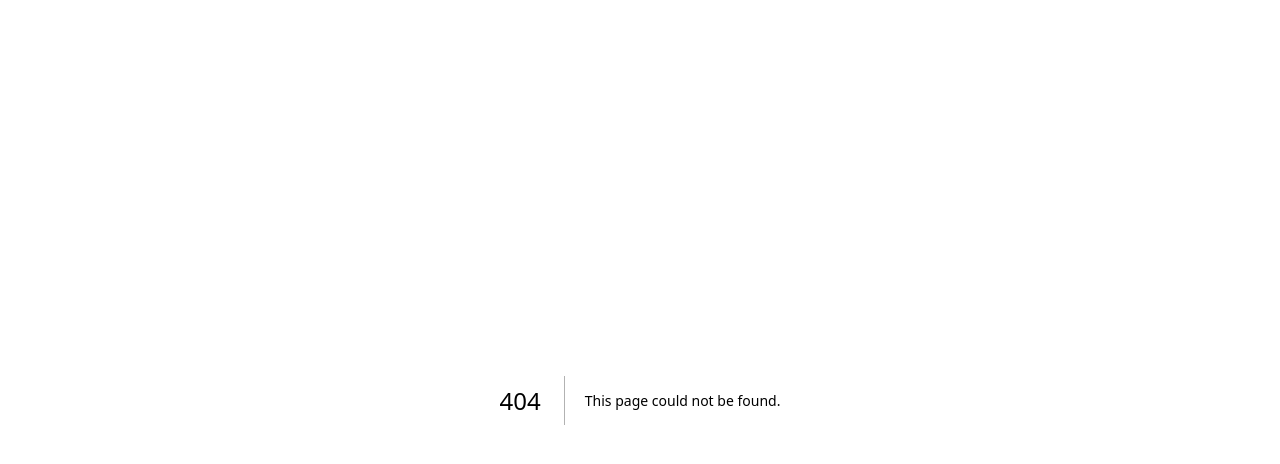
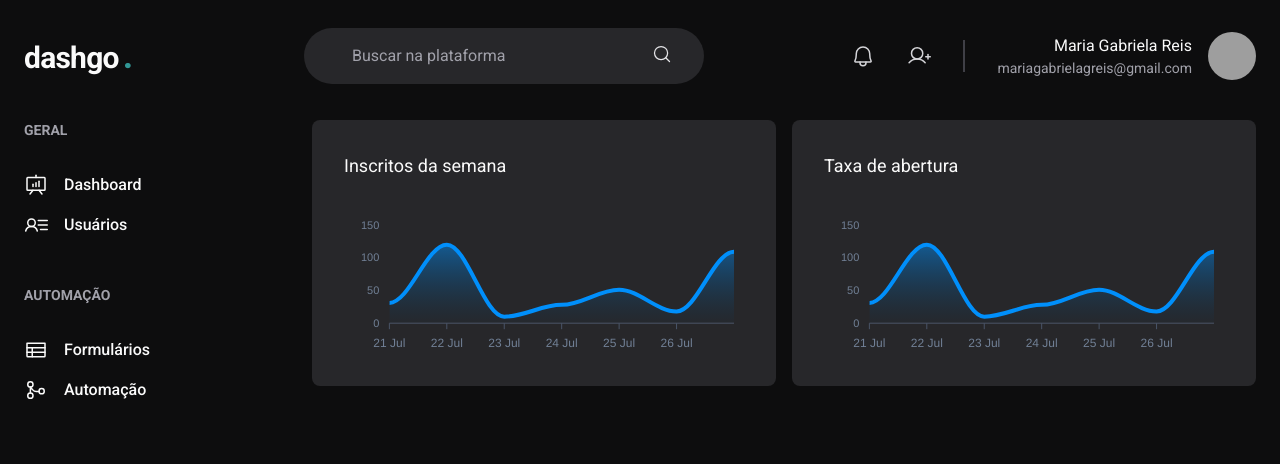
Before and after one commit to MariaGabrielaReis/dashgo, a Next.js app: page /dashboard in a window 1280 px wide. Before the commit this address had no page. Shown: the top 464 px of the page. Built offline with nearby package versions, Linux system fonts and the light colour scheme; grey boxes are pictures that could not be loaded.

Commit message:
feat: create dashboard page

```diff
--- a/package.json
+++ b/package.json
@@ -17,12 +17,14 @@
     "@types/node": "18.11.18",
     "@types/react": "18.0.27",
     "@types/react-dom": "18.0.10",
+    "apexcharts": "^3.36.3",
     "eslint": "8.33.0",
     "eslint-config-next": "13.1.6",
     "framer-motion": "^8.5.5",
     "next": "13.1.6",
     "phosphor-react": "^1.4.1",
     "react": "18.2.0",
+    "react-apexcharts": "^1.4.0",
     "react-dom": "18.2.0",
     "typescript": "4.9.5"
   }
--- /dev/null
+++ b/src/pages/dashboard.tsx
@@ -0,0 +1,103 @@
+import dynamic from "next/dynamic";
+import { Box, Flex, SimpleGrid, Text, theme } from "@chakra-ui/react";
+import { ApexOptions } from "apexcharts";
+
+import { Header } from "@/components/Header";
+import { Sidebar } from "@/components/Sidebar";
+
+const Chart = dynamic(() => import("react-apexcharts"), {
+  ssr: false,
+});
+
+const options: ApexOptions = {
+  chart: {
+    toolbar: {
+      show: false,
+    },
+    zoom: {
+      enabled: false,
+    },
+    foreColor: theme.colors.gray[500],
+  },
+  grid: {
+    show: false,
+  },
+  dataLabels: {
+    enabled: false,
+  },
+  tooltip: {
+    enabled: false,
+  },
+  xaxis: {
+    type: "datetime",
+    axisBorder: {
+      color: theme.colors.gray[600],
+    },
+    axisTicks: {
+      color: theme.colors.gray[600],
+    },
+    categories: [
+      "2021-07-21T00:00:00.000z",
+      "2021-07-22T00:00:00.000z",
+      "2021-07-23T00:00:00.000z",
+      "2021-07-24T00:00:00.000z",
+      "2021-07-25T00:00:00.000z",
+      "2021-07-26T00:00:00.000z",
+      "2021-07-27T00:00:00.000z",
+    ],
+  },
+  fill: {
+    opacity: 0.2,
+    type: "gradient",
+    gradient: {
+      shade: "dark",
+      opacityFrom: 0.7,
+      opacityTo: 0.2,
+    },
+  },
+};
+
+const series = [
+  {
+    name: "series1",
+    data: [31, 120, 10, 28, 51, 18, 109],
+  },
+];
+
+export default function Dashboard() {
+  return (
+    <Flex direction={"column"} h={"100vh"}>
+      <Header />
+
+      <Flex w={"100%"} my={"6"} maxW={1480} mx={"auto"} px={"6"}>
+        <Sidebar />
+
+        <SimpleGrid
+          flex={"1"}
+          gap={"4"}
+          minChildWidth={"320px"}
+          alignItems={"flex-start"}
+        >
+          <Box p={"8"} pb={"4"} bg={"gray.800"} borderRadius={8}>
+            <Text fontSize={"lg"} mb={"4"}>
+              Inscritos da semana
+            </Text>
+            <Chart
+              options={options}
+              series={series}
+              type="area"
+              height={160}
+              width="100%"
+            />
+          </Box>
+          <Box p={"8"} pb={"4"} bg={"gray.800"} borderRadius={8}>
+            <Text fontSize={"lg"} mb={"4"}>
+              Taxa de abertura
+            </Text>
+            <Chart options={options} series={series} type="area" height={160} />
+          </Box>
+        </SimpleGrid>
+      </Flex>
+    </Flex>
+  );
+}
```
Also changed, not shown: 1 other file (tests, documents, lock files or other folders).
